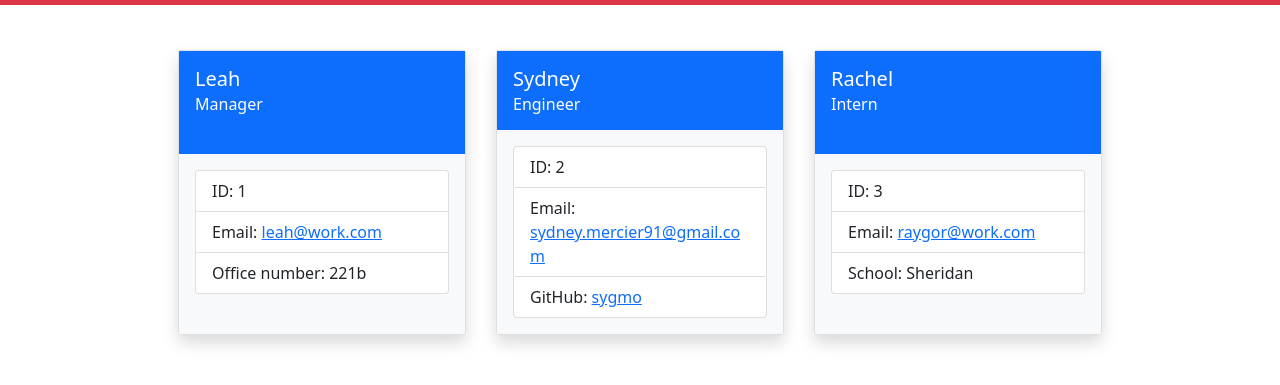
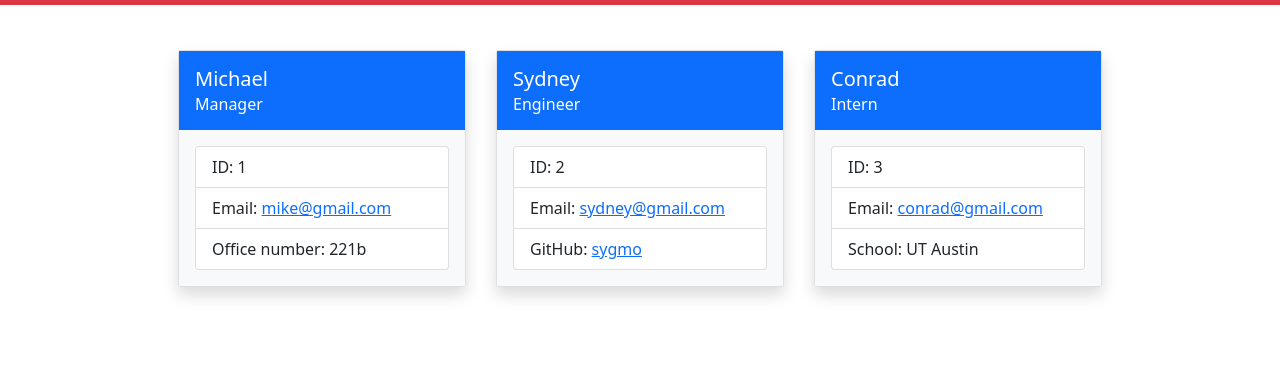
Before and after one commit to sygmo/team-profile-generator, a website: page dist/team.html in a window 1280 px wide. Shown: the part 111-496 px from the top of the page. Drawn offline with nearby package versions, Linux system fonts and the light colour scheme.

Commit message:
updated readme and sample html file

```diff
--- a/dist/team.html
+++ b/dist/team.html
@@ -19,13 +19,13 @@
             <div class="row justify-content-center">
                 <div class="card shadow" style="width: 18rem;">
                 <div class="card-body bg-primary text-white">
-                  <h5 class="card-title">Leah</h5>
+                  <h5 class="card-title">Michael</h5>
                   <h6 class="card-subtitle">Manager</h6>
                 </div>
                 <div class="card-body bg-light">
                     <ul class="list-group">
                         <li class="list-group-item">ID: 1</li>
-                        <li class="list-group-item">Email: <a href="mailto: leah@work.com">leah@work.com</a></li>
+                        <li class="list-group-item">Email: <a href="mailto: mike@gmail.com">mike@gmail.com</a></li>
                         <li class="list-group-item">Office number: 221b</li>
                     </ul>
                 </div>
@@ -37,20 +37,20 @@
                 <div class="card-body bg-light">
                     <ul class="list-group">
                         <li class="list-group-item">ID: 2</li>
-                        <li class="list-group-item">Email: <a href="mailto: sydney.mercier91@gmail.com">sydney.mercier91@gmail.com</a></li>
+                        <li class="list-group-item">Email: <a href="mailto: sydney@gmail.com">sydney@gmail.com</a></li>
                         <li class="list-group-item">GitHub: <a href="https://github.com/sygmo" target="_blank">sygmo</a></li>
                     </ul>
                 </div>
             </div><div class="card shadow" style="width: 18rem;">
                 <div class="card-body bg-primary text-white">
-                  <h5 class="card-title">Rachel</h5>
+                  <h5 class="card-title">Conrad</h5>
                   <h6 class="card-subtitle">Intern</h6>
                 </div>
                 <div class="card-body bg-light">
                     <ul class="list-group">
                         <li class="list-group-item">ID: 3</li>
-                        <li class="list-group-item">Email: <a href="mailto: raygor@work.com">raygor@work.com</a></li>
-                        <li class="list-group-item">School: Sheridan</li>
+                        <li class="list-group-item">Email: <a href="mailto: conrad@gmail.com">conrad@gmail.com</a></li>
+                        <li class="list-group-item">School: UT Austin</li>
                     </ul>
                 </div>
             </div>
```
Also changed, not shown: README.md.
